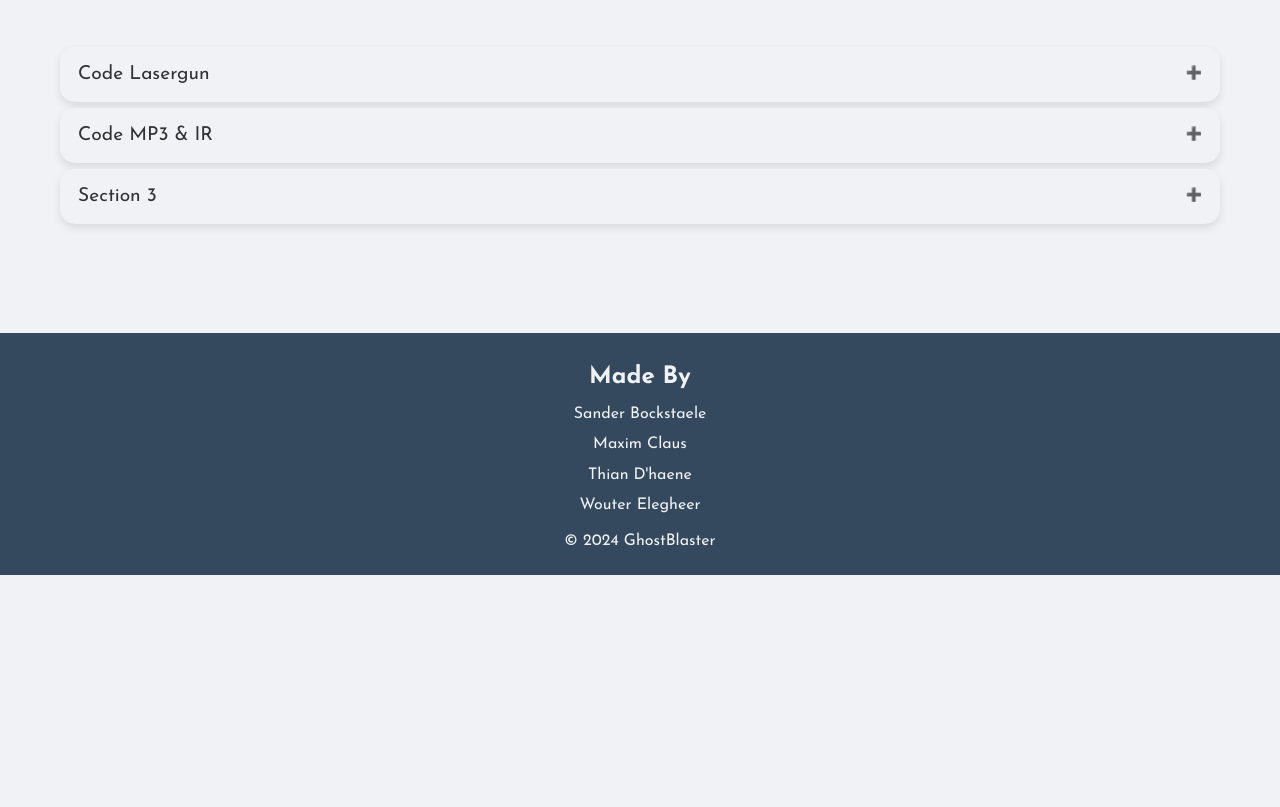
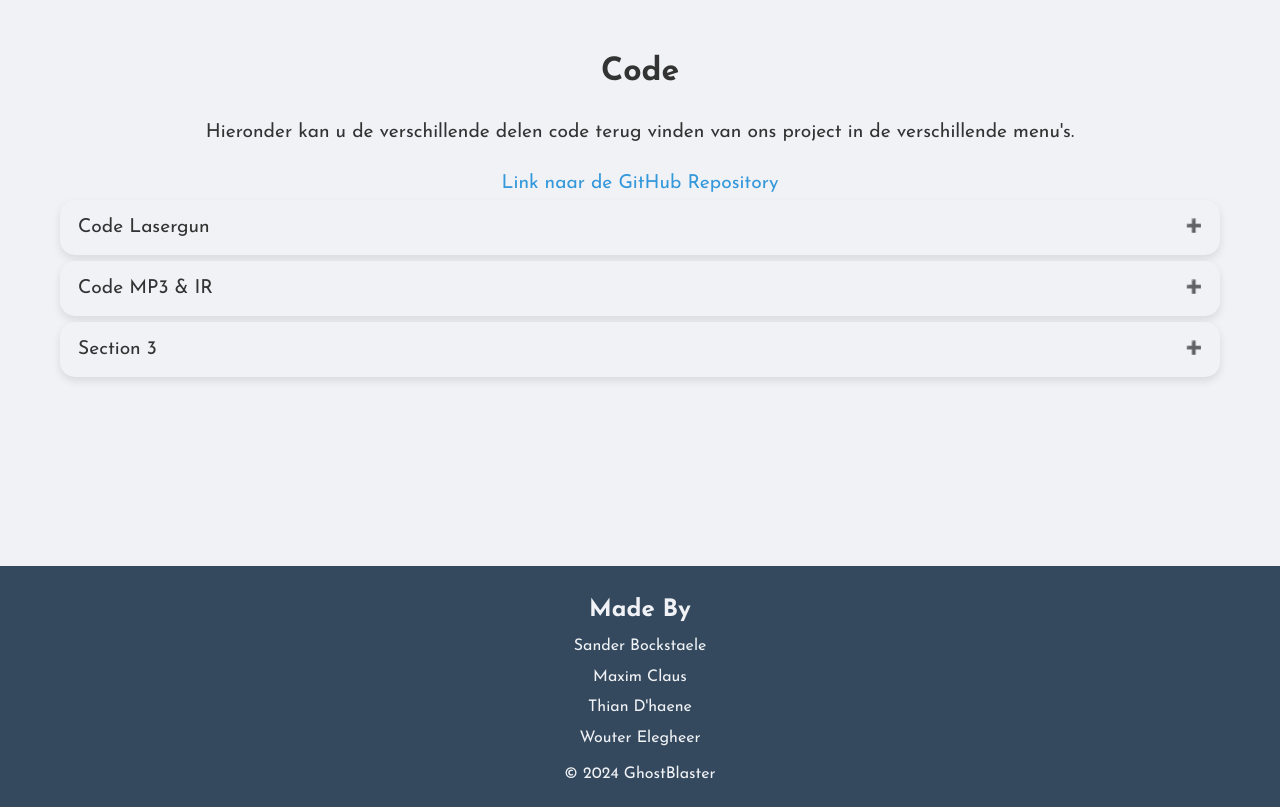
Before and after one commit to sanderbockstaele/hackathonGhostblaster, a plain HTML site: page GhostBlasterSite/index.html in a window 1280 px wide. Shown: the part 2573-3380 px from the top of the page. Before the commit the page ends 3148 px from the top, so only its background shows below. Drawn offline with Linux system fonts and the light colour scheme.

Commit message:
Link naar git op site geplaatst

```diff
--- a/GhostBlasterSite/index.html
+++ b/GhostBlasterSite/index.html
@@ -75,6 +75,9 @@
             <img src="img/blokschema.png" alt="Blokschema">
         </section>
         <section class="arduinoCode">
+            <h2>Code</h2>
+            <p>Hieronder kan u de verschillende delen code terug vinden van ons project in de verschillende menu's.</p>
+            <a href="">Link naar de GitHub Repository</a>
             <button class="accordion">Code Lasergun</button>
             <div class="panel">
               <pre>
--- a/GhostBlasterSite/styles.css
+++ b/GhostBlasterSite/styles.css
@@ -6,6 +6,7 @@
     --text-color: #333;
     --header-footer-bg: #34495e;
     --card-bg: #fff;
+    --link-hover: #2980b9;
     --card-shadow: rgba(0, 0, 0, 0.1);
     --font-family: 'Josefin Sans', sans-serif;
 }
@@ -202,3 +203,33 @@ footer ul li {
     line-height: 1.6;
     color: var(--text-color);
 }
+
+.arduinoCode {
+    display: flex;
+    flex-direction: column;
+    align-items: center;
+    text-align: center;
+    margin-bottom: 5rem;
+}
+
+.arduinoCode h2 {
+    font-size: 2rem;
+    margin-bottom: 20px;
+    color: var(--text-color);
+}
+
+.arduinoCode p {
+    font-size: 1.2rem;
+    margin-bottom: 20px;
+}
+
+.arduinoCode a {
+    font-size: 1.2rem;
+    color: var(--primary-color);
+    text-decoration: none;
+    transition: color 0.3s;
+}
+
+.arduinoCode a:hover {
+    color: var(--link-hover);
+}
```
